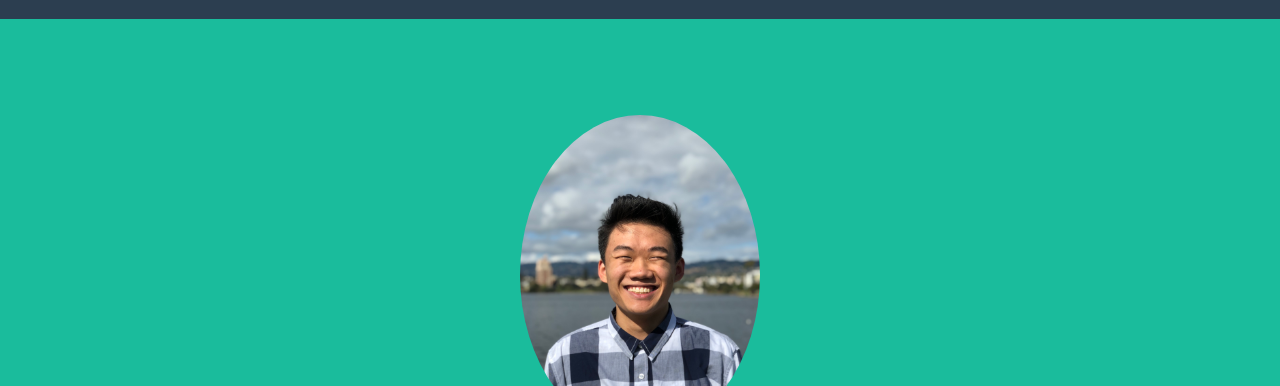
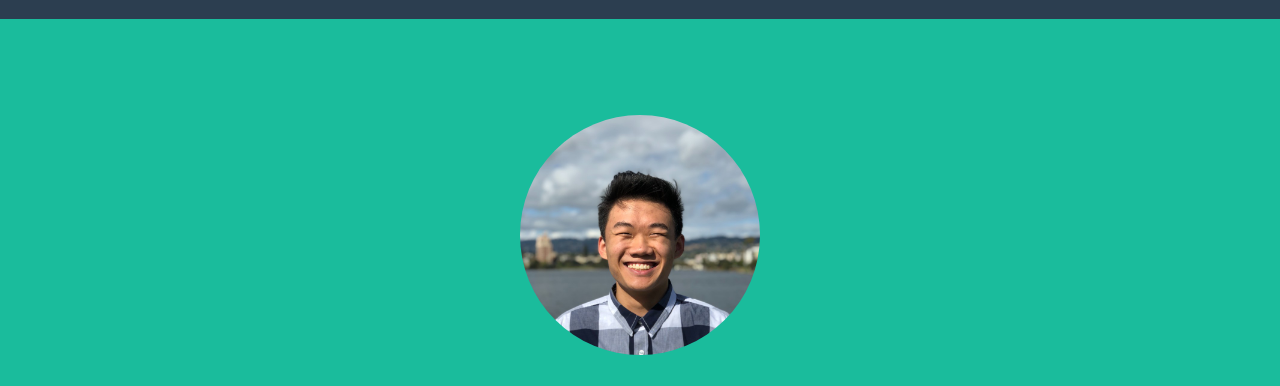
Before and after one commit to vuongdennis/vuongdennis.github.io, a plain HTML site: page index.html in a window 1280 px wide. Shown: the part 85-471 px from the top of the page. Drawn offline with nearby package versions, Linux system fonts and the light colour scheme.

Commit message:
Update index.html

```diff
--- a/index.html
+++ b/index.html
@@ -35,7 +35,7 @@
         <header class="masthead bg-primary text-white text-center">
             <div class="container d-flex align-items-center flex-column">
                 <!-- Masthead Avatar Image-->
-                <img class="masthead-avatar mb-5 rounded-circle" src="assets/img/prof.jpg" alt="" />
+                <img class="masthead-avatar mb-5 rounded-circle" src="assets/img/prof_head.jpg" alt="" />
                 <!-- Masthead Heading-->
                 <h1 class="masthead-heading mb-0">Dennis Vuong</h1>
                 <!-- Icon Divider-->
```
